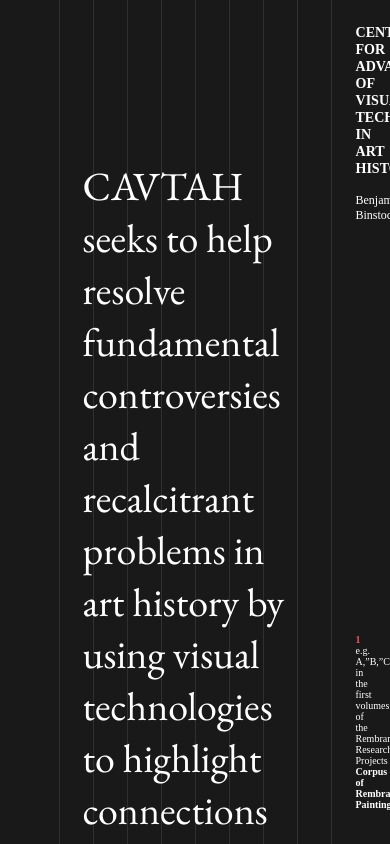
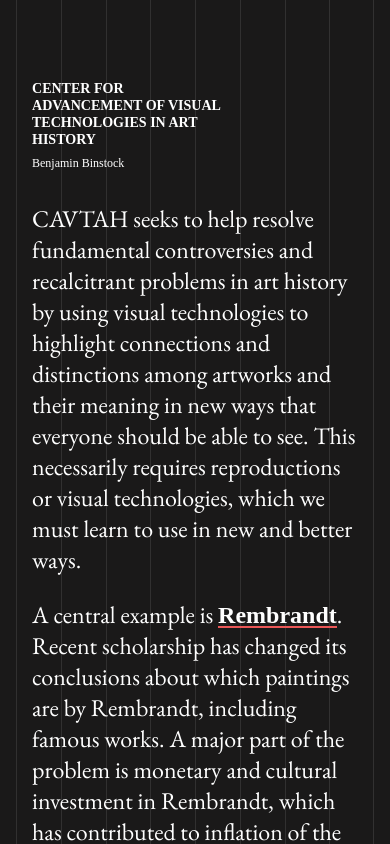
Before and after one commit to yeemachine/cavtah, a React (Create React App) app: page / in a window 390 px wide. Shown: the top 844 px of the page. Built offline with nearby package versions, Linux system fonts and the light colour scheme; the HTML template or start-up script is replaced by a standard one; a web font is replaced by a local one.

Commit message:
🕌👑 Updated with Glitch

```diff
--- a/src/Annotation.css
+++ b/src/Annotation.css
@@ -1,5 +1,3 @@
-:root{
-}
 .Annotation{
   position:fixed;
   bottom:var(--annotation-h-margin);
@@ -12,3 +10,17 @@
 .Annotation .footnote{
   color:var(--accent-red);
 }
+
+@media only screen and (max-width: 800px) {
+  .Annotation{
+  position:relative;
+  left:0;
+  bottom:auto;
+  width:calc(100% - var(--mission-h-margin) * 2);
+  grid-column-start: 1;
+  grid-column-end: 9;
+  margin: var(--mission-h-margin) var(--mission-h-margin) 0 var(--mission-h-margin);
+  padding-top:calc(var(--mission-h-margin));
+  border-top:solid 1px white;
+  }
+}
--- a/src/App.css
+++ b/src/App.css
@@ -11,15 +11,27 @@
 :root{
   --app-h-margin: 15vw;
   --accent-red: #EB5757;
-  --global-bg-color: #1A1919
+  --global-bg-color: #1A1919;
+  --app-v-padding: 80px;
+  --body-text-size: 40px;
 }
 .App {
   text-align: center;
   display: grid;
   grid-template-columns: 1fr 1fr 1fr 1fr 1fr 1fr 1fr 1fr;
-  margin-left:var(--app-h-margin);
-  margin-right:var(--app-h-margin);
+  margin:0 var(--app-h-margin) 0 var(--app-h-margin);
+  padding: calc(var(--app-v-padding)*2) 0 var(--app-v-padding) 0;
   color:white;
   font-family:'EB Garamond', serif;
   position:relative;
 }
+
+@media only screen and (max-width: 800px) {
+  :root{
+    --app-h-margin: 16px;
+    --body-text-size: 24px;
+  }
+  .App{
+    padding: var(--app-v-padding) 0 var(--app-v-padding) 0;
+  }
+}
--- a/src/Mission.css
+++ b/src/Mission.css
@@ -1,11 +1,10 @@
 :root {
   --mission-h-margin: 24px;
-  --mission-v-margin: 120px;
 }
 .Mission{
   width:calc(100% - var(--mission-h-margin) * 2);
   min-height:100vh;
-  margin: var(--mission-v-margin) var(--mission-h-margin) var(--mission-v-margin) var(--mission-h-margin);
+  margin: 0 var(--mission-h-margin) 0 var(--mission-h-margin);
   grid-column-start: 1;
   grid-column-end: 9;
 }
@@ -14,8 +13,11 @@
 }
 .Mission p{
   text-align:left;
-  font-size:40px;
+  font-size:var(--body-text-size);
   margin-bottom: 0;
+}
+.Mission p:first-child{
+  margin-top:0;
 }
 .Mission sup{
   font-family:'America Mono';
@@ -43,3 +45,9 @@
   bottom:0;left:0;
   z-index:-1;
 }
+
+@media only screen and (max-width: 800px) {
+  :root{
+   --mission-h-margin: 16px;
+  }
+}
--- a/src/Nav.css
+++ b/src/Nav.css
@@ -4,18 +4,32 @@
 .Nav{
   position:fixed;
   top:var(--annotation-h-margin);
-  left:calc(85vw + var(--annotation-h-margin));
+  left:calc(var(--annotation-h-margin));
   font-family:'America Mono';
   font-size:12px;
   text-align:left;
   width:calc(var(--app-h-margin) - var(--annotation-h-margin) * 2)
 }
 .Nav h3{
-  margin:0 0 16px 0;
+  margin:0 0 8px 0;
   text-transform:uppercase;
+  max-width:300px
 }
 .Nav ul{
   list-style:none;
   padding: 0;
   margin:0 0 0 0;
 }
+
+@media only screen and (max-width: 800px) {
+  .Nav{
+  position:relative;
+  left:0;
+  top:auto;
+  width:calc(100% - var(--mission-h-margin) * 2);
+  grid-column-start: 1;
+  grid-column-end: 6;
+  margin: 0 var(--mission-h-margin) calc(var(--mission-h-margin) * 2) var(--mission-h-margin);
+  }
+
+}
```
Also changed, not shown: 15 other files (tests, documents, lock files or other folders).
